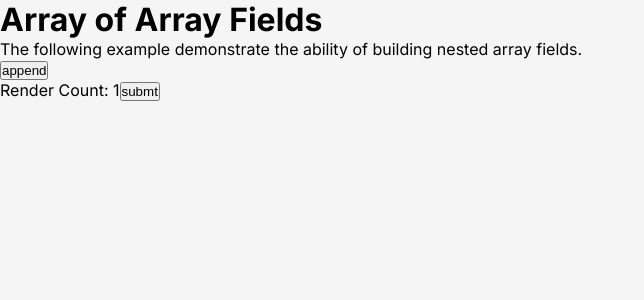
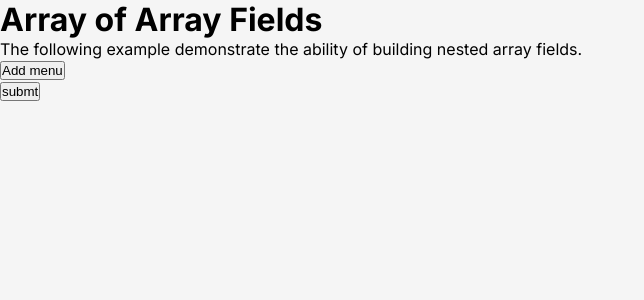
Before and after one commit to sergij14/navigation-menu, a React (Create React App) app: page /settings in a window 1280 px wide. Shown: the top 300 px of the page, without its empty margins (0-644 px from the left). Built offline with nearby package versions, Linux system fonts and the light colour scheme.

Commit message:
added typing to the form data / constructed nested arrays

```diff
--- a/src/components/Settings/InnerNestedFieldArray.tsx
+++ b/src/components/Settings/InnerMenuFields.tsx
@@ -1,10 +1,11 @@
 import React from "react";
 import { useFieldArray } from "react-hook-form";
+import { Props } from "./Settings";
 
-export default ({ nestIndex, innerIndex, control, register }: any) => {
-  const { fields, remove, append } = useFieldArray({
+export default function InnerMenuFields ({ nestIndex, innerIndex, control, register }: Props & {innerIndex: number, nestIndex: number}) {
+  const { fields, remove, prepend } = useFieldArray({
     control,
-    name: `test[${nestIndex}].nestedArray[${innerIndex}].innerNestedArray`
+    name: `menus.${nestIndex}.subMenu.${innerIndex}.innerMenus`
   });
 
   return (
@@ -14,15 +15,11 @@ export default ({ nestIndex, innerIndex, control, register }: any) => {
           <div key={item.id} style={{ marginLeft: 20 }}>
             <label>Inner Nested Array:</label>
             <input
-              {...register(`test[${nestIndex}].nestedArray[${innerIndex}].innerNestedArray.field1`)}
+              {...register(`menus.${nestIndex}.subMenu.${innerIndex}.innerMenus.${k}.title`)}
               style={{ marginRight: "25px" }}
             />
-
-            <input
-              {...register(`test[${nestIndex}].nestedArray[${innerIndex}].innerNestedArray.field2`)}
-            />
             <button type="button" onClick={() => remove(k)}>
-              Delete Nested
+              Delete submenu inner menu
             </button>
           </div>
         );
@@ -31,11 +28,13 @@ export default ({ nestIndex, innerIndex, control, register }: any) => {
       <button
         type="button"
         onClick={() =>
-          append({
+          prepend({
+            items: [],
+            title: ''
           })
         }
       >
-        Append Nested
+        Add submenu inner menu
       </button>
 
       <hr />
--- a/src/components/Settings/FieldArray.tsx
+++ b/src/components/Settings/MenuFields.tsx
@@ -1,20 +1,14 @@
 import React from "react";
-import { useFieldArray } from "react-hook-form";
-import NestedArray from "./NestedFieldArray";
+import { Control, useFieldArray, UseFormRegister } from "react-hook-form";
+import { Props } from "./Settings";
+import SubMenuFields from "./SubMenuFields";
 
-let renderCount = 0;
-
-type Props = {
-
-}
-
-export default function Fields({ control, register, setValue, getValues }: any) {
+export default function MenuFields({ control, register }: Props) {
   const { fields, append, remove } = useFieldArray({
     control,
-    name: "test"
+    name: "menus"
   });
 
-  renderCount++;
 
   return (
     <>
@@ -23,13 +17,13 @@ export default function Fields({ control, register, setValue, getValues }: any)
           return (
             <li key={item.id}>
               <input
-                {...register(`test[${index}].name`)}
+                {...register(`menus.${index}.label`)}
               />
 
               <button type="button" onClick={() => remove(index)}>
-                Delete
+                Delete menu
               </button>
-              <NestedArray nestIndex={index} {...{ control, register }} />
+              <SubMenuFields nestIndex={index} {...{ control, register }} />
             </li>
           );
         })}
@@ -39,15 +33,14 @@ export default function Fields({ control, register, setValue, getValues }: any)
         <button
           type="button"
           onClick={() => {
-            append({});
+            append({label: '', subMenu: []});
           }}
         >
-          append
+          Add menu
         </button>
 
       </section>
 
-      <span className="counter">Render Count: {renderCount}</span>
     </>
   );
 }
--- a/src/components/Settings/Settings.tsx
+++ b/src/components/Settings/Settings.tsx
@@ -1,6 +1,25 @@
 
-import { useForm } from "react-hook-form";
-import FieldArray from "./FieldArray";
+import { Control, useForm, UseFormRegister } from "react-hook-form";
+import MenuFields from "./MenuFields";
+
+type DataType = {menus: {
+    label: string;
+    subMenu: {
+        label: string;
+        innerMenus: {
+            title: string;
+            items: {
+                label: string;
+                href: string;
+            }[];
+        }[];
+    }[];
+}[]}
+
+export type Props = {
+  register: UseFormRegister<DataType>,
+  control: Control<DataType, any>
+}
 
 export default function Settings(){
     const {
@@ -11,10 +30,10 @@ export default function Settings(){
         formState: {errors},
         reset,
         setValue
-      } = useForm<any>({
+      } = useForm<DataType>({
         mode: 'onChange'
       });
-      const onSubmit = (data: any) => console.log("data", data);
+      const onSubmit = (data: DataType) => console.log("data", data);
 
       return (
         <div>
@@ -23,12 +42,15 @@ export default function Settings(){
         The following example demonstrate the ability of building nested array
         fields.
       </p>
+      <form onSubmit={handleSubmit(onSubmit)}>
 
-      <FieldArray
-        {...{ control, register, getValues, setValue, errors }}
+      <MenuFields
+        {...{ control, register }}
       />
 
       <button type="submit">submt</button>
+      </form>
+
         </div>
       )
 }
--- a/src/components/Settings/NestedFieldArray.tsx
+++ b/src/components/Settings/SubMenuFields.tsx
@@ -1,11 +1,12 @@
 import React from "react";
 import { useFieldArray } from "react-hook-form";
-import InnerNestedFieldArray from "./InnerNestedFieldArray";
+import InnerMenuFields from "./InnerMenuFields";
+import { Props } from "./Settings";
 
-export default ({ nestIndex, control, register }: any) => {
-  const { fields, remove, append } = useFieldArray({
+export default  function SubMenuFields ({ nestIndex, control, register }: Props & {nestIndex: number}) {
+  const { fields, remove, prepend } = useFieldArray({
     control,
-    name: `test[${nestIndex}].nestedArray`
+    name: `menus.${nestIndex}.subMenu`
   });
 
   return (
@@ -15,12 +16,12 @@ export default ({ nestIndex, control, register }: any) => {
           <div key={item.id} style={{ marginLeft: 20 }}>
             <label>Nested Array:</label>
             <input
-              {...register(`test[${nestIndex}].nestedArray[${k}].field1`)}
+              {...register(`menus.${nestIndex}.subMenu.${k}.label`)}
               style={{ marginRight: "25px" }}
             />
-          <InnerNestedFieldArray nestIndex={nestIndex} innerIndex={k} {...{ control, register }} />
+          <InnerMenuFields nestIndex={nestIndex} innerIndex={k} {...{ control, register }} />
             <button type="button" onClick={() => remove(k)}>
-              Delete Nested
+              Delete submenu
             </button>
           </div>
         );
@@ -29,11 +30,13 @@ export default ({ nestIndex, control, register }: any) => {
       <button
         type="button"
         onClick={() =>
-          append({
+          prepend({
+            label: '',
+            innerMenus: []
           })
         }
       >
-        Append Nested
+        Add submenu
       </button>
 
       <hr />
```
